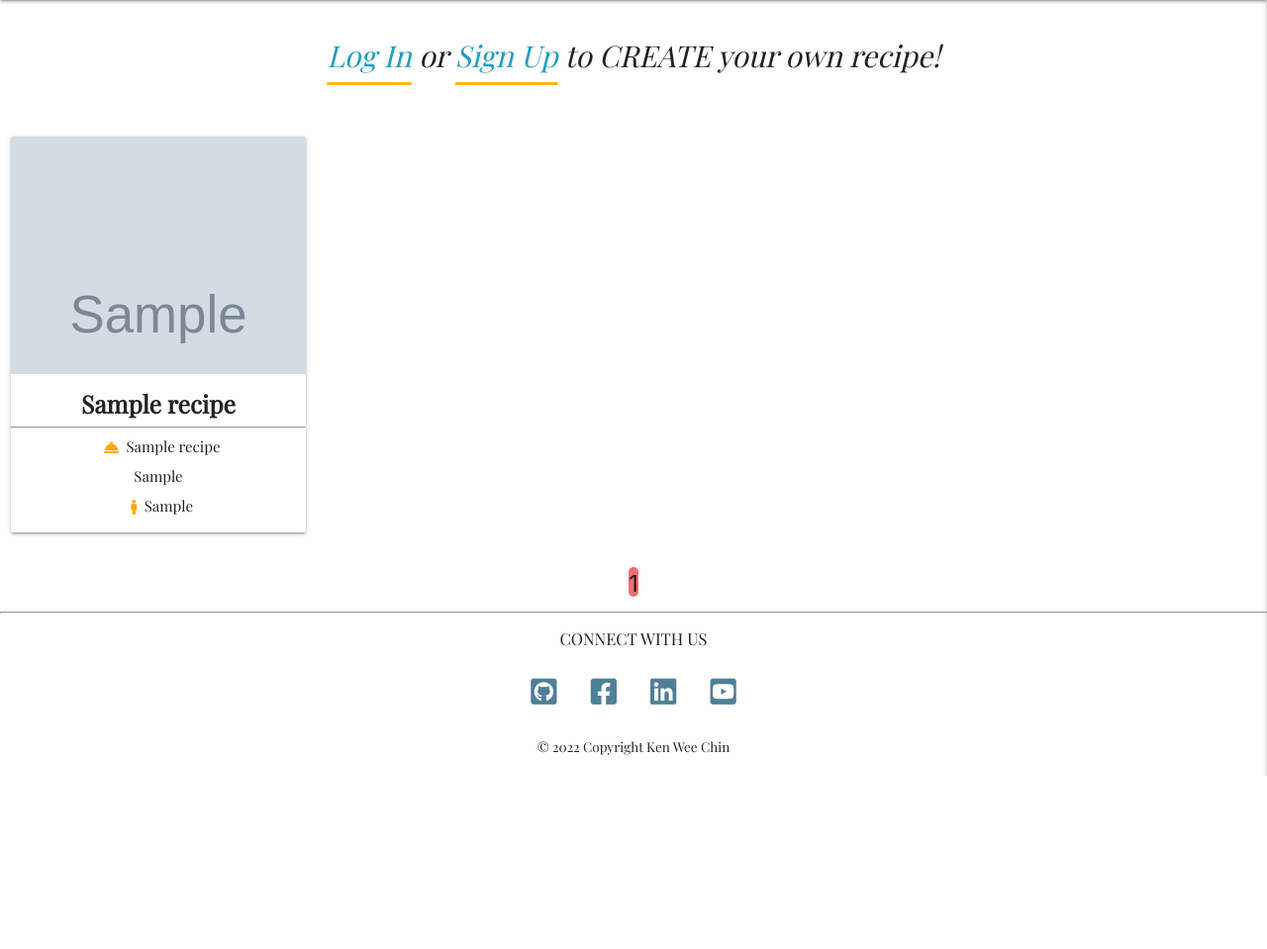
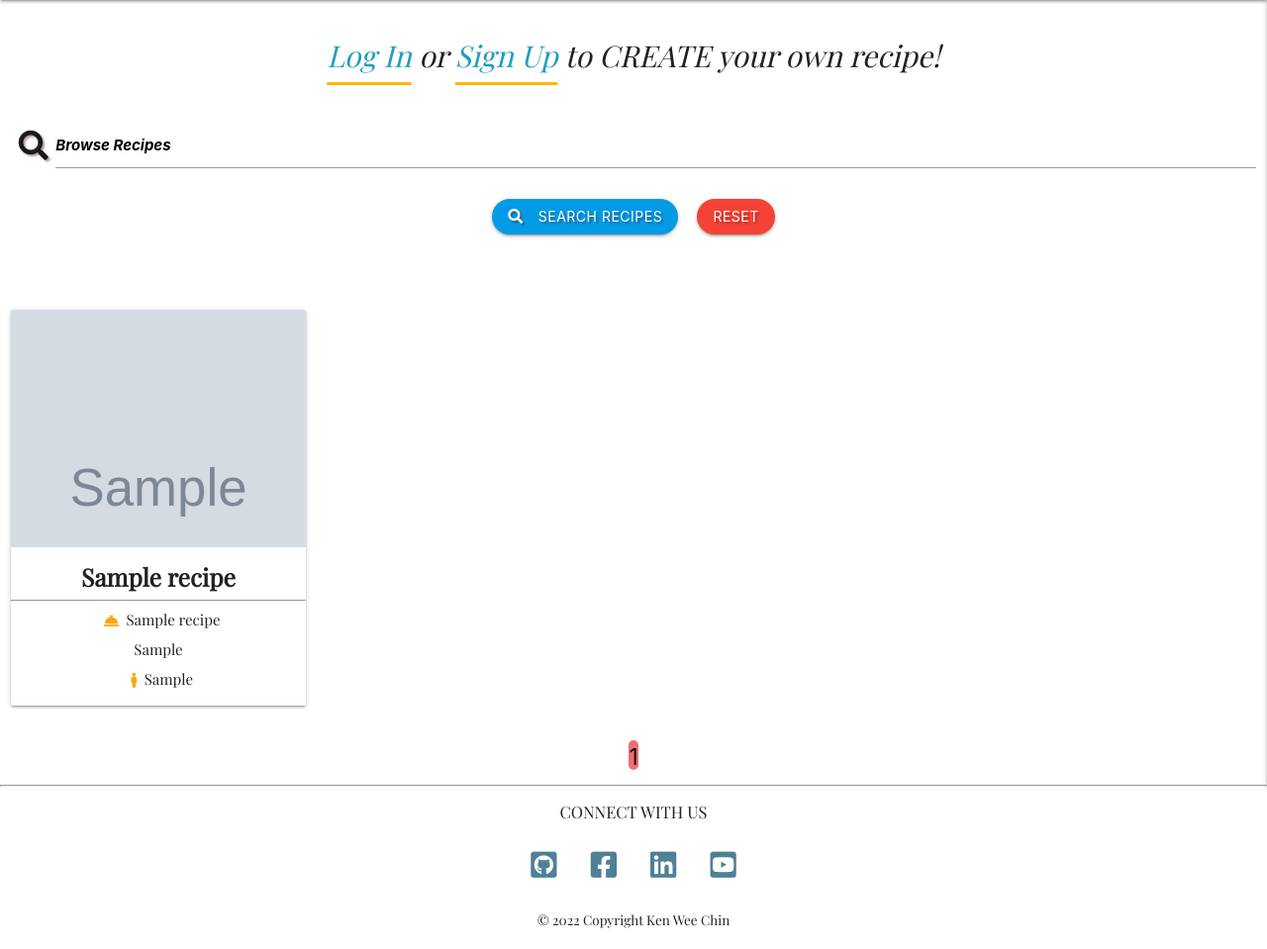
Before and after one commit to kenweechin/recipe-app, a Flask app: page /all_recipes in a window 1280 px wide. Shown: the part 64-1023 px from the top of the page at 99% size. Before the commit the page ends 848 px from the top, so only its background shows below. Run offline with Flask 2, Linux system fonts and the light colour scheme; grey boxes marked "Sample" are stand-in pictures; a database or web service that is not in the repository returns one stand-in record (values such as "Sample title"); some libraries are stand-ins or nearby versions.

Commit message:
Add search functionality to all_recipe page

```diff
--- a/app.py
+++ b/app.py
@@ -29,6 +29,13 @@ HOME PAGE
 def get_recipes():
     recipes = mongo.db.recipes.find()
     return render_template("index.html", recipes=recipes)
+
+
+@app.route("/search", methods=["GET", "POST"])
+def search():
+    query = request.form.get("query")
+    recipes = list(mongo.db.recipes.find({"$text": {"$search": query}}))
+    return render_template("all_recipes.html", recipes=recipes)
 
 
 '''
--- a/templates/all_recipes.html
+++ b/templates/all_recipes.html
@@ -5,7 +5,8 @@
   <div class="col s12 m8 offset-m2">
     <!--Display logged in user's name-->
     {% if session.user %}
-      <p class="total-recipe-count center-align"> TOTAL RECIPES: <span class="highlight-text"> {{ num_of_all_rec }}</span>'s</p>
+    <p class="total-recipe-count center-align"> TOTAL RECIPES: <span class="highlight-text">
+        {{ num_of_all_rec }}</span>'s</p>
     {% endif %}
   </div>
 </div>
@@ -15,8 +16,29 @@
 <h5 class=" overview-text center align"> An overview of all recipes</h5>
 {% else %}
 <p class="all-recipes-title center-align"><a href="{{ url_for('login')}}" class="login-underline">Log In</a>
-  or <a href="{{ url_for('register')}}" class="registered-underline">Sign Up</a> to CREATE your own recipe!</p></div>
+  or <a href="{{ url_for('register')}}" class="registered-underline">Sign Up</a> to CREATE your own recipe!</p>
+</div>
 {% endif %}
+
+<div class="row  ">
+  <form action="{{ url_for('search') }}" method="post" class="col s12">
+    <div class="row center-align">
+      <div class=" input-field col s12">
+        <i class="fas fa-search prefix text-darken-4 text-shadow"></i>
+        <input type="text" name="query" id="query" minlength="3" class="validate" required>
+        <label for="query">Browse Recipes</label>
+      </div>
+      <div class="col s12">
+        <button type="submit" class="light-blue darken-1 btn text-shadow">
+          <i class="fas fa-search left"></i>Search Recipes
+        </button>
+        <a href="{{ url_for('all_recipes') }}" class="red btn text-shadow">Reset</a>
+      </div>
+    </div>
+  </form>
+</div>
+
+
 <div class="row">
   <div class="col s12 center-align">
     {% if session.user %}
@@ -28,6 +50,7 @@
   </div>
 </div>
 
+{% if recipes|length >0 %}
 <div class="row">
   <!--Display the card images of the recipe created by the user-->
   {% for recipe in recipes %}
@@ -49,7 +72,11 @@
     </div>
   </div>
   {% endfor %}
+
 </div>
+{% else %}
+  <h5 class="red-text center align">Ops! No results were found</h5>
+{% endif %}
 
 <div>
   <ul class="pagination center-align">
@@ -61,7 +88,8 @@
       </span>
     </li>
     {% else %}
-        <li class="pagination-item waves-effect"><a class="pagination-link" href="{{ url_for('all_recipes', page=recipe_pagenum) }}">{{ recipe_pagenum }}</a></li>
+    <li class="pagination-item waves-effect"><a class="pagination-link"
+        href="{{ url_for('all_recipes', page=recipe_pagenum) }}">{{ recipe_pagenum }}</a></li>
     {% endif %}
     {% endfor %}
 </div>
```
Lines whose indentation alone changed are shown as unchanged.
